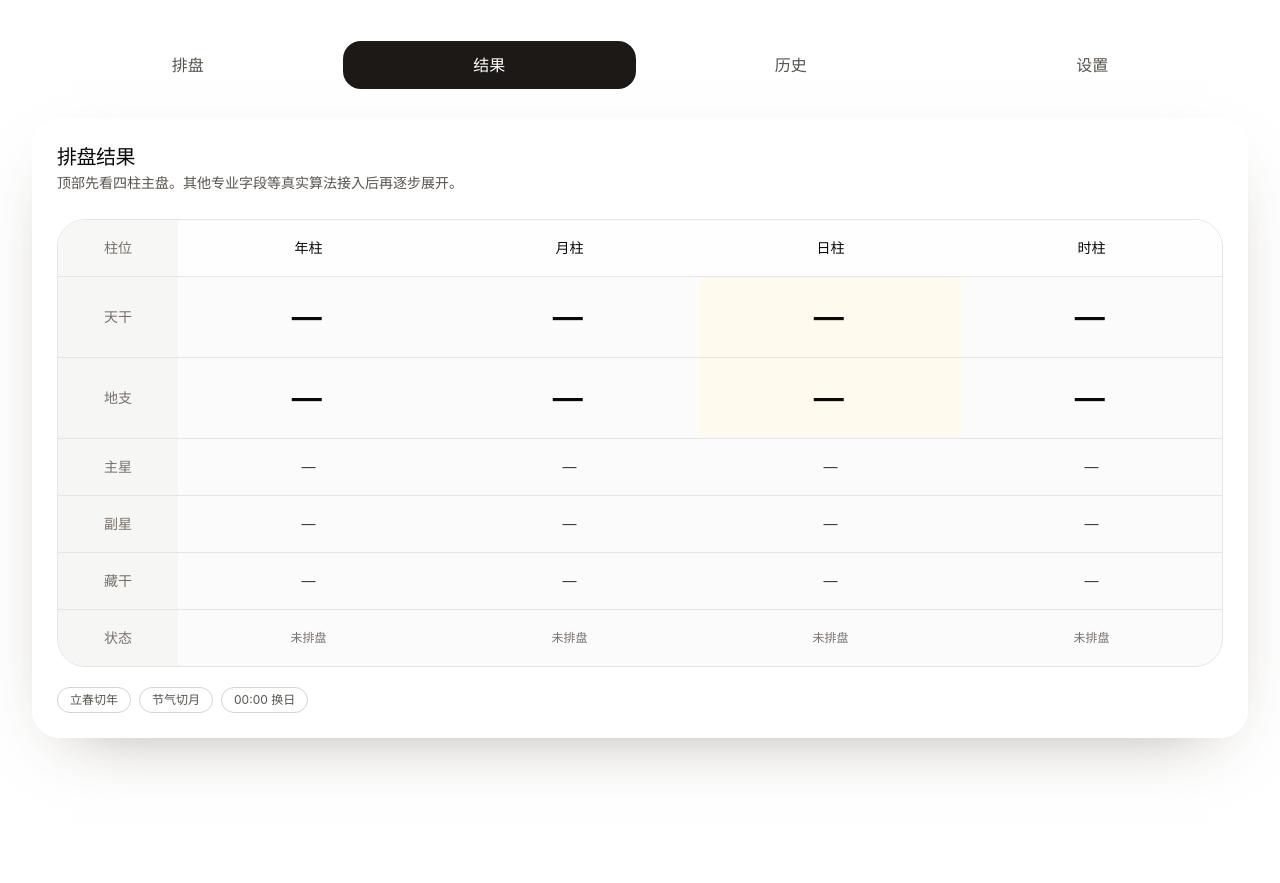
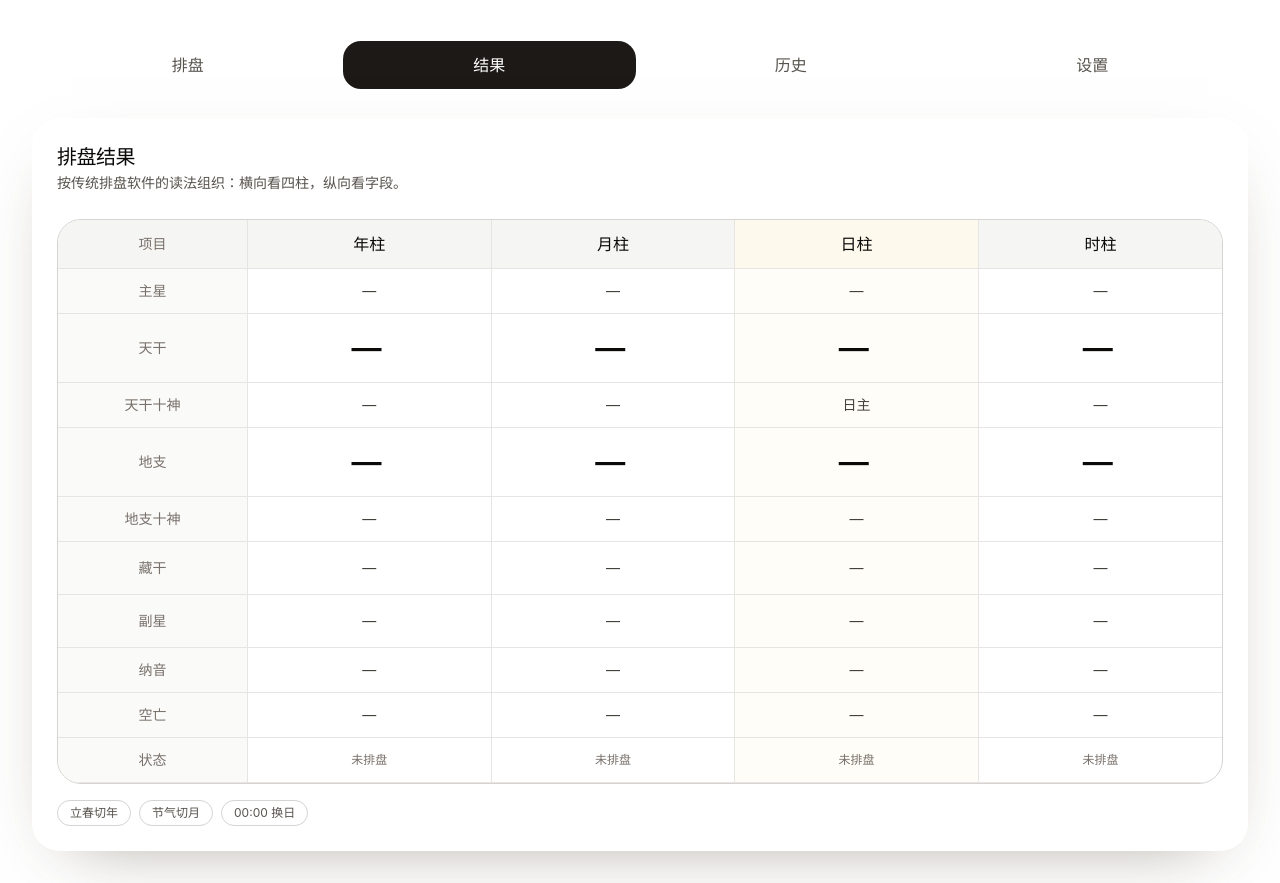
Before and after one commit to Anxcye/bazi-pai-pan, a React (Vite) app: page / in a window 1280 px wide. Both pictures are taken after a click on the button "结果". Before the commit the page ends 800 px from the top, so only its background shows below. Built offline with nearby package versions, Linux system fonts and the light colour scheme.

Commit message:
refactor: adopt traditional bazi result table layout

```diff
--- a/src/features/chart/ChartPreviewSection.tsx
+++ b/src/features/chart/ChartPreviewSection.tsx
@@ -1,9 +1,9 @@
 /**
- * 文件作用：渲染更接近真实排盘工具的结果页骨架。
+ * 文件作用：渲染更接近传统排盘软件的大表格式结果页骨架。
  * 系统位置：features/chart/ChartPreviewSection.tsx
  * 上游依赖：domain/bazi, domain/config, shared/constants/paipan, shared/ui/SectionCard
  * 下游影响：后续真实结果页、本命盘展示、流运展示
- * 约束：未实现的专业字段先隐藏，不用大量“待计算”占位破坏页面质感。
+ * 约束：先做专业表格式结构，真实计算接入前不过度展示未实现区块。
  */
 
 import type { BaziChartResult, PillarDetail } from '../../domain/bazi/types.ts'
@@ -26,74 +26,117 @@ const pillarOrder: Array<PillarDetail['key']> = ['year', 'month', 'day', 'hour']
 export function ChartPreviewSection({ result, config }: ChartPreviewSectionProps) {
   const pillars = pillarOrder.map((key) => result.pillars[key])
 
+  const rows = [
+    {
+      key: 'main-star',
+      label: '主星',
+      render: (pillar: PillarDetail) => pillar.mainStar ?? '—',
+    },
+    {
+      key: 'stem',
+      label: '天干',
+      render: (pillar: PillarDetail) => pillar.pillar?.stem ?? '—',
+      emphasis: true,
+    },
+    {
+      key: 'stem-god',
+      label: '天干十神',
+      render: (pillar: PillarDetail) => pillar.stemTenGod ?? '—',
+    },
+    {
+      key: 'branch',
+      label: '地支',
+      render: (pillar: PillarDetail) => pillar.pillar?.branch ?? '—',
+      emphasis: true,
+    },
+    {
+      key: 'branch-god',
+      label: '地支十神',
+      render: (pillar: PillarDetail) => pillar.branchTenGod ?? '—',
+    },
+    {
+      key: 'hidden-stems',
+      label: '藏干',
+      render: (pillar: PillarDetail) => formatHiddenStems(pillar),
+      multiline: true,
+    },
+    {
+      key: 'sub-stars',
+      label: '副星',
+      render: (pillar: PillarDetail) => (pillar.subStars.length ? pillar.subStars.join(' / ') : '—'),
+      multiline: true,
+    },
+    {
+      key: 'na-yin',
+      label: '纳音',
+      render: (pillar: PillarDetail) => pillar.naYin ?? '—',
+    },
+    {
+      key: 'empty',
+      label: '空亡',
+      render: (pillar: PillarDetail) => (pillar.emptyBranches.length ? pillar.emptyBranches.join(' / ') : '—'),
+    },
+    {
+      key: 'status',
+      label: '状态',
+      render: (pillar: PillarDetail) =>
+        pillar.status === 'known' ? '已就绪' : pillar.status === 'unknown' ? '未知时辰' : '未排盘',
+      subtle: true,
+    },
+  ]
+
   return (
-    <div className="space-y-6">
-      <SectionCard title="排盘结果" description="顶部先看四柱主盘。其他专业字段等真实算法接入后再逐步展开。">
-        <div className="space-y-5">
-          <div className="overflow-hidden rounded-[28px] border border-stone-200 bg-stone-50/70 dark:border-white/10 dark:bg-white/[0.03]">
-            <div className="grid border-b border-stone-200 bg-white/80 text-center dark:border-white/10 dark:bg-white/[0.04] md:grid-cols-[120px_repeat(4,minmax(0,1fr))]">
-              <Cell muted>柱位</Cell>
+    <SectionCard title="排盘结果" description="按传统排盘软件的读法组织：横向看四柱，纵向看字段。">
+      <div className="space-y-4">
+        <div className="overflow-hidden rounded-[24px] border border-stone-300 bg-white dark:border-white/10 dark:bg-stone-950">
+          <div className="overflow-x-auto">
+            <table className="min-w-full border-collapse text-center">
+              <thead>
+                <tr className="bg-stone-100 dark:bg-white/[0.04]">
+                  <th className="min-w-28 border-b border-r border-stone-200 px-4 py-3 text-sm font-semibold text-stone-500 dark:border-white/10 dark:text-stone-400">
+                    项目
+                  </th>
                   {pillars.map((pillar) => (
-                <Cell key={`${pillar.key}-head`} strong>
+                    <th
+                      key={`${pillar.key}-column`}
+                      className={cn(
+                        'min-w-36 border-b border-stone-200 px-5 py-3 text-base font-semibold text-stone-950 dark:border-white/10 dark:text-stone-50',
+                        pillar.key !== 'hour' && 'border-r',
+                        pillar.key !== 'hour' && 'border-stone-200 dark:border-white/10',
+                        pillar.key === 'day' && 'bg-amber-50/80 dark:bg-amber-500/10',
+                      )}
+                    >
                       {pillar.label}
-                </Cell>
+                    </th>
                   ))}
-            </div>
-
-            <div className="grid border-b border-stone-200 text-center dark:border-white/10 md:grid-cols-[120px_repeat(4,minmax(0,1fr))]">
-              <Cell muted>天干</Cell>
+                </tr>
+              </thead>
+              <tbody>
+                {rows.map((row) => (
+                  <tr key={row.key}>
+                    <th className="border-b border-r border-stone-200 bg-stone-50 px-4 py-3 text-sm font-medium text-stone-500 dark:border-white/10 dark:bg-white/[0.03] dark:text-stone-400">
+                      {row.label}
+                    </th>
                     {pillars.map((pillar) => (
-                <LargeValueCell
-                  key={`${pillar.key}-stem`}
-                  highlight={pillar.key === 'day'}
-                  value={pillar.pillar?.stem ?? '—'}
-                />
+                      <td
+                        key={`${pillar.key}-${row.key}`}
+                        className={cn(
+                          'border-b border-stone-200 px-4 py-3 text-sm text-stone-700 dark:border-white/10 dark:text-stone-200',
+                          pillar.key !== 'hour' && 'border-r border-stone-200 dark:border-white/10',
+                          row.emphasis &&
+                            'py-4 text-3xl font-semibold tracking-[0.18em] text-stone-950 dark:text-stone-50',
+                          row.multiline && 'leading-7',
+                          row.subtle && 'text-xs text-stone-500 dark:text-stone-400',
+                          pillar.key === 'day' && 'bg-amber-50/40 dark:bg-amber-500/[0.06]',
+                        )}
+                      >
+                        {row.render(pillar)}
+                      </td>
                     ))}
-            </div>
-
-            <div className="grid border-b border-stone-200 text-center dark:border-white/10 md:grid-cols-[120px_repeat(4,minmax(0,1fr))]">
-              <Cell muted>地支</Cell>
-              {pillars.map((pillar) => (
-                <LargeValueCell
-                  key={`${pillar.key}-branch`}
-                  highlight={pillar.key === 'day'}
-                  value={pillar.pillar?.branch ?? '—'}
-                />
+                  </tr>
                 ))}
-            </div>
-
-            <div className="grid border-b border-stone-200 text-center dark:border-white/10 md:grid-cols-[120px_repeat(4,minmax(0,1fr))]">
-              <Cell muted>主星</Cell>
-              {pillars.map((pillar) => (
-                <Cell key={`${pillar.key}-main-star`}>{pillar.mainStar ?? '—'}</Cell>
-              ))}
-            </div>
-
-            <div className="grid border-b border-stone-200 text-center dark:border-white/10 md:grid-cols-[120px_repeat(4,minmax(0,1fr))]">
-              <Cell muted>副星</Cell>
-              {pillars.map((pillar) => (
-                <Cell key={`${pillar.key}-sub-star`}>{pillar.subStars.length ? pillar.subStars.join(' / ') : '—'}</Cell>
-              ))}
-            </div>
-
-            <div className="grid border-b border-stone-200 text-center dark:border-white/10 md:grid-cols-[120px_repeat(4,minmax(0,1fr))]">
-              <Cell muted>藏干</Cell>
-              {pillars.map((pillar) => (
-                <Cell key={`${pillar.key}-hidden`}>{formatHiddenStems(pillar)}</Cell>
-              ))}
-            </div>
-
-            <div className="grid text-center md:grid-cols-[120px_repeat(4,minmax(0,1fr))]">
-              <Cell muted>状态</Cell>
-              {pillars.map((pillar) => (
-                <Cell key={`${pillar.key}-status`} subtle>
-                  {pillar.status === 'known'
-                    ? '已就绪'
-                    : pillar.status === 'unknown'
-                      ? '未知时辰'
-                      : '未排盘'}
-                </Cell>
-              ))}
+              </tbody>
+            </table>
           </div>
         </div>
 
@@ -104,46 +147,6 @@ export function ChartPreviewSection({ result, config }: ChartPreviewSectionProps
         </div>
       </div>
     </SectionCard>
-    </div>
-  )
-}
-
-function Cell({
-  children,
-  muted = false,
-  strong = false,
-  subtle = false,
-}: {
-  children: string
-  muted?: boolean
-  strong?: boolean
-  subtle?: boolean
-}) {
-  return (
-    <div
-      className={cn(
-        'flex min-h-14 items-center justify-center px-3 py-3 text-sm',
-        muted && 'bg-stone-100/80 font-medium text-stone-500 dark:bg-white/[0.04] dark:text-stone-400',
-        strong && 'font-semibold text-stone-950 dark:text-stone-50',
-        subtle && 'text-xs text-stone-500 dark:text-stone-400',
-        !muted && !strong && !subtle && 'text-stone-700 dark:text-stone-200',
-      )}
-    >
-      {children}
-    </div>
-  )
-}
-
-function LargeValueCell({ value, highlight = false }: { value: string; highlight?: boolean }) {
-  return (
-    <div
-      className={cn(
-        'flex min-h-20 items-center justify-center px-3 py-4 text-3xl font-semibold tracking-[0.12em] text-stone-950 dark:text-stone-50',
-        highlight && 'bg-amber-50/80 dark:bg-amber-500/10',
-      )}
-    >
-      {value}
-    </div>
   )
 }
 
```
Lines whose indentation alone changed are shown as unchanged.
